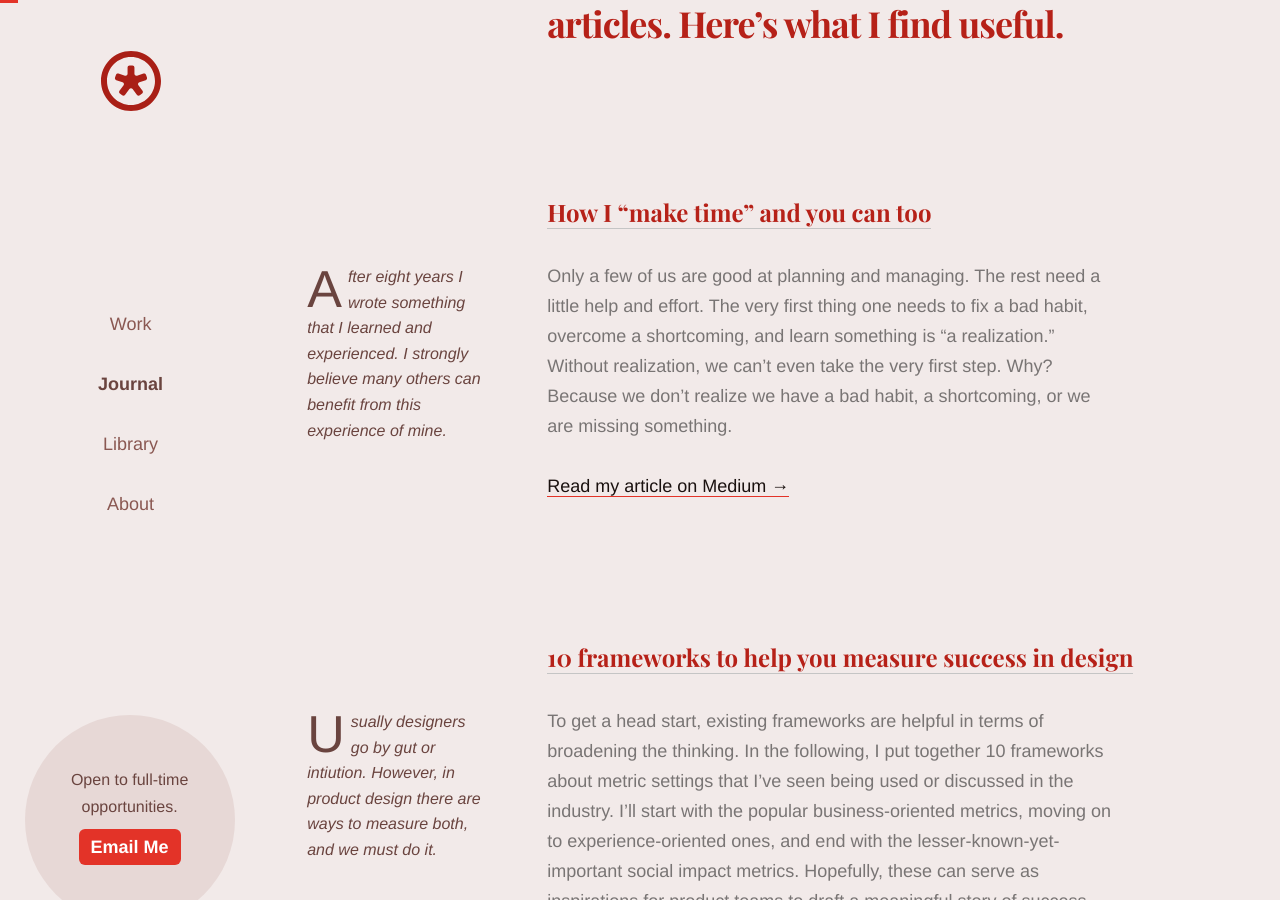
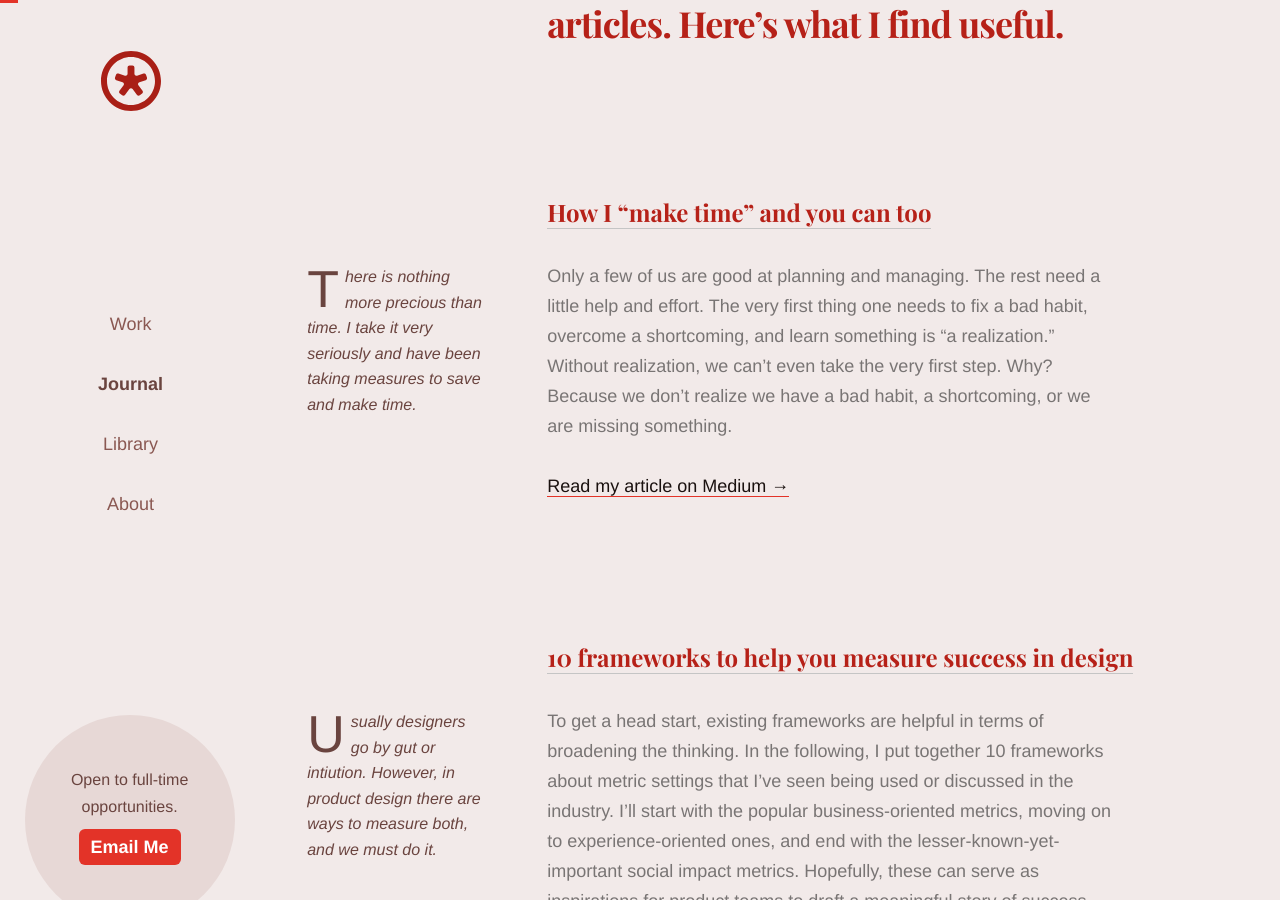
Before and after one commit to harjotgrewal/amrindersandhu, a Jekyll site: the page built from journal.html, in a window 1280 px wide and 900 px high, scrolled down 345 px. Built offline with Jekyll 4.4.1, drawn with Linux system fonts in a browser that asks for light colours.

Commit message:
[U][HTML] Entry

```diff
--- a/_data/entries.yml
+++ b/_data/entries.yml
@@ -2,7 +2,7 @@
 journal:
 
 - {
-	title: '<span class="c-dropcap">A</span>fter eight years I wrote something that I learned and experienced. I strongly believe many others can benefit from this experience of mine.',
+	title: '<span class="c-dropcap">T</span>here is nothing more precious than time. I take it very seriously and have been taking measures to save and make time.',
 	url: 'https://medium.com/@anaami/how-i-make-time-and-you-can-too-6cf83265d9b',
 	content-title: 'How I “make time” and you can too',
 	content-copy: 'Only a few of us are good at planning and managing. The rest need a little help and effort. The very first thing one needs to fix a bad habit, overcome a shortcoming, and learn something is “a realization.” Without realization, we can’t even take the very first step. Why? Because we don’t realize we have a bad habit, a shortcoming, or we are missing something. <br/><br/> <a href="https://medium.com/@anaami/how-i-make-time-and-you-can-too-6cf83265d9b" target="_blank">Read my article on Medium &rarr;</a>',
```
Also changed, not shown: 1 other file.
